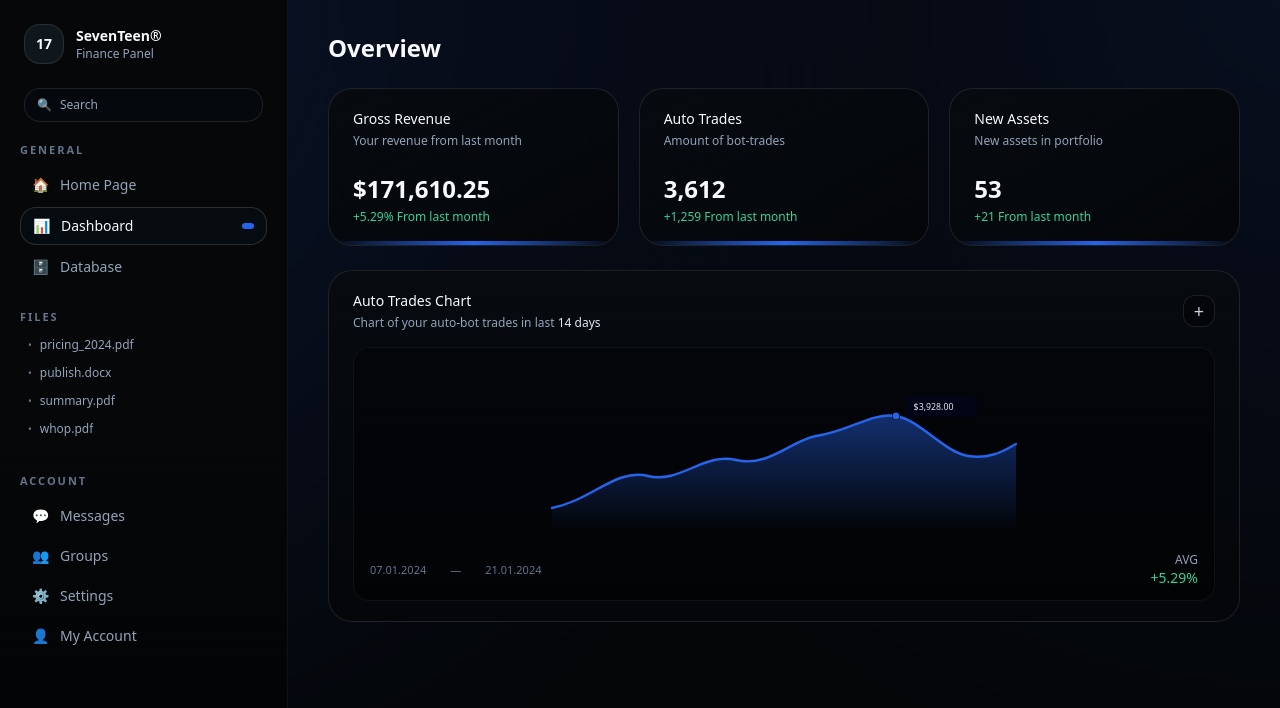
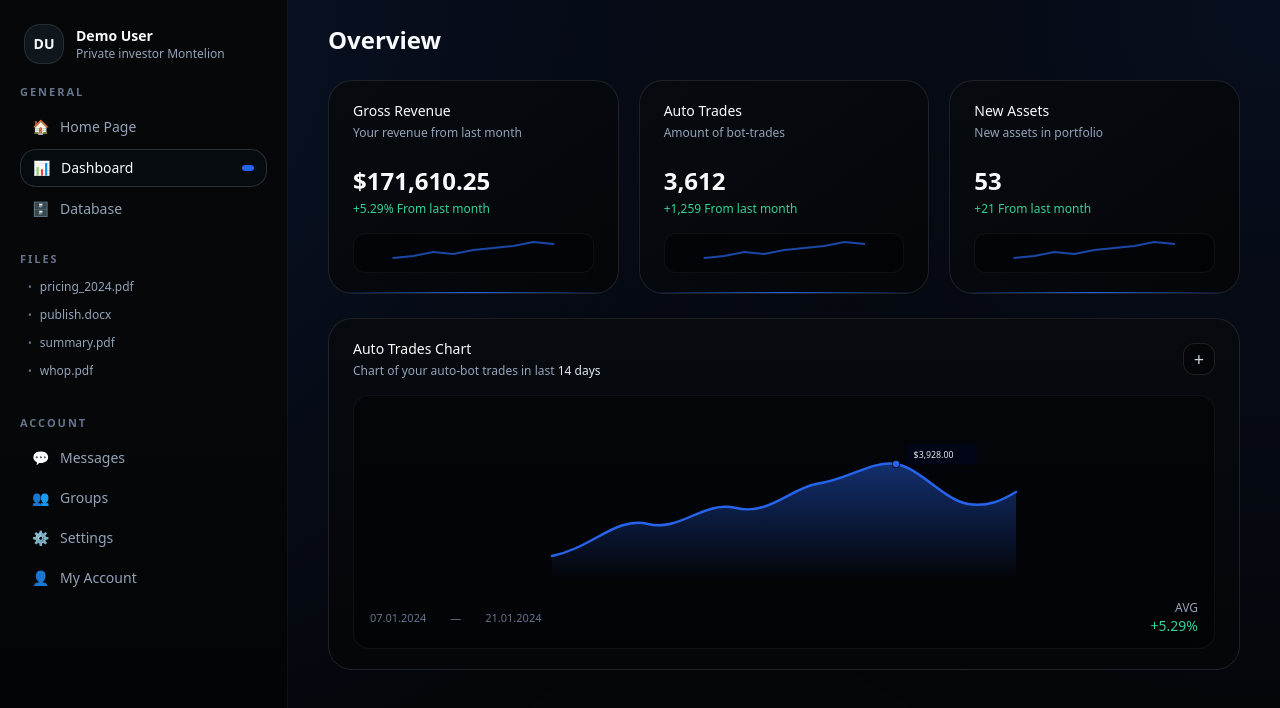
Before and after one commit to montelioncapital/montelion-app-v1, a Next.js app: page /dashboard in a window 1280 px wide. Shown: the top 708 px of the page. Built offline with nearby package versions, Linux system fonts and the light colour scheme.

Commit message:
Update page.jsx

```diff
--- a/app/dashboard/page.jsx
+++ b/app/dashboard/page.jsx
@@ -2,6 +2,14 @@
 "use client";
 
 const brandBlue = "#2664EC";
+
+// Infos user (tu peux brancher ça plus tard sur ton auth)
+const userName = "Demo User";
+const userInitials = userName
+  .split(" ")
+  .map((n) => n[0])
+  .join("")
+  .toUpperCase();
 
 const topStats = [
   {
@@ -39,21 +47,18 @@ export default function DashboardPage() {
 
       {/* SIDEBAR */}
       <aside className="relative z-10 flex w-72 flex-col border-r border-white/5 bg-gradient-to-b from-[#050708] via-[#050708] to-[#020304]">
-        {/* Logo + search */}
+        {/* Logo + user */}
         <div className="px-6 pt-6 pb-5">
-          <div className="mb-6 flex items-center gap-3">
+          <div className="flex items-center gap-3">
             <div className="flex h-10 w-10 items-center justify-center rounded-2xl bg-[#0f171d] border border-white/10 text-sm font-semibold">
-              17
+              {userInitials}
             </div>
             <div className="leading-tight">
-              <div className="text-sm font-semibold">SevenTeen®</div>
-              <div className="text-xs text-slate-400">Finance Panel</div>
+              <div className="text-sm font-semibold">{userName}</div>
+              <div className="text-xs text-slate-400">
+                Private investor Montelion
+              </div>
             </div>
-          </div>
-
-          <div className="rounded-2xl border border-white/10 bg-[#05090d] px-3 py-2 text-xs text-slate-400 flex items-center gap-2">
-            <span className="text-slate-500">🔍</span>
-            <span>Search</span>
           </div>
         </div>
 
@@ -101,7 +106,7 @@ export default function DashboardPage() {
 
       {/* MAIN */}
       <main className="relative z-10 flex-1 overflow-y-auto">
-        <div className="px-10 pt-8 pb-10 space-y-6">
+        <div className="px-10 pt-6 pb-10 space-y-6">
           {/* OVERVIEW TITLE */}
           <section>
             <h1 className="text-2xl font-semibold">Overview</h1>
@@ -114,9 +119,9 @@ export default function DashboardPage() {
                 key={card.label}
                 className="relative rounded-3xl border border-white/10 bg-gradient-to-br from-[#070b10] via-[#05080d] to-[#040609] px-6 py-5 overflow-hidden"
               >
-                {/* Gradient accent line (bleu Montelion) */}
+                {/* Ligne d’accent bleu plus fine */}
                 <div
-                  className="pointer-events-none absolute inset-x-0 bottom-0 h-1"
+                  className="pointer-events-none absolute inset-x-0 bottom-0 h-px"
                   style={{
                     background: `linear-gradient(90deg, transparent, ${brandBlue}, transparent)`,
                   }}
@@ -124,19 +129,39 @@ export default function DashboardPage() {
                 />
 
                 <p className="text-sm font-medium">{card.label}</p>
-                <p className="mt-1 text-xs text-slate-400">
-                  {card.description}
-                </p>
+                <p className="mt-1 text-xs text-slate-400">{card.description}</p>
 
                 <div className="mt-6 text-2xl font-semibold">{card.value}</div>
-                <div className="mt-1 text-xs text-emerald-400">
-                  {card.change}
+                <div className="mt-1 text-xs text-emerald-400">{card.change}</div>
+
+                {/* Petite ligne décorative */}
+                <div className="mt-4 h-10 w-full rounded-xl bg-black/40 border border-white/5 flex items-end justify-center px-3 pb-1.5">
+                  <svg viewBox="0 0 160 32" className="h-full w-full">
+                    <polyline
+                      fill="none"
+                      stroke={brandBlue}
+                      strokeWidth="2"
+                      strokeLinecap="round"
+                      strokeOpacity="0.7"
+                      points="
+                        0,24
+                        20,22
+                        40,18
+                        60,20
+                        80,16
+                        100,14
+                        120,12
+                        140,8
+                        160,10
+                      "
+                    />
+                  </svg>
                 </div>
               </div>
             ))}
           </section>
 
-          {/* BIG CHART SEULE */}
+          {/* BIG CHART */}
           <section className="rounded-3xl border border-white/10 bg-gradient-to-b from-[#070b10] via-[#05080d] to-[#040609] px-6 py-5">
             <div className="mb-4 flex items-center justify-between">
               <div>
@@ -156,16 +181,8 @@ export default function DashboardPage() {
               <svg viewBox="0 0 600 220" className="w-full h-44">
                 <defs>
                   <linearGradient id="areaFill" x1="0" y1="0" x2="0" y2="1">
-                    <stop
-                      offset="0%"
-                      stopColor={brandBlue}
-                      stopOpacity="0.45"
-                    />
-                    <stop
-                      offset="100%"
-                      stopColor={brandBlue}
-                      stopOpacity="0"
-                    />
+                    <stop offset="0%" stopColor={brandBlue} stopOpacity="0.45" />
+                    <stop offset="100%" stopColor={brandBlue} stopOpacity="0" />
                   </linearGradient>
                 </defs>
 
@@ -202,10 +219,10 @@ export default function DashboardPage() {
                 />
 
                 {/* Highlight point */}
-                <circle cx="440" cy="65" r="5" fill="#0f172a" />
+                <circle cx="440" cy="65" r="5" fill="#020617" />
                 <circle cx="440" cy="65" r="4" fill={brandBlue} />
 
-                {/* Tooltip style label */}
+                {/* Tooltip */}
                 <rect
                   x="452"
                   y="40"
```
